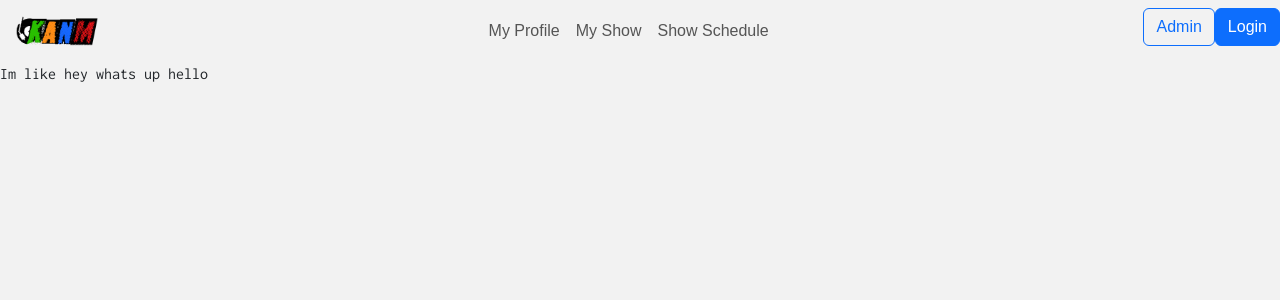
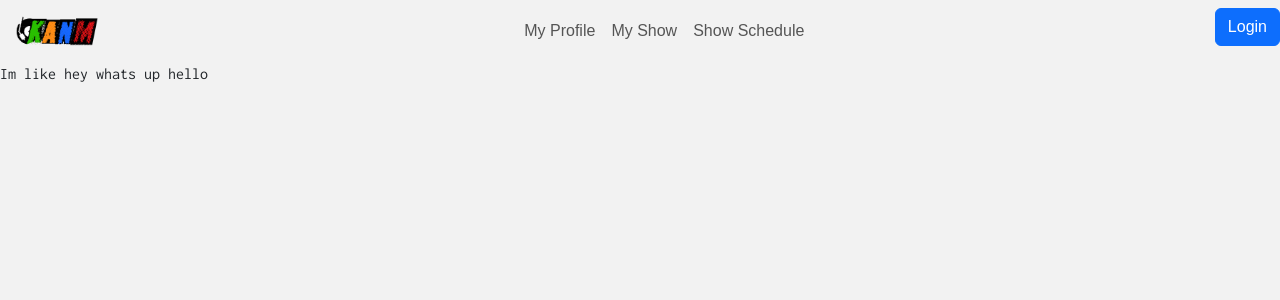
Before and after one commit to samuel-torres-code/kanm-310, a React (Vite) app in the folder react/: page / in a window 1280 px wide. Shown: the top 300 px of the page. Built offline with nearby package versions, Linux system fonts and the light colour scheme; a web font is replaced by a local one.

Commit message:
Only shows admin stuff if the user logs in is an admin

```diff
--- a/react/src/components/Header.tsx
+++ b/react/src/components/Header.tsx
@@ -10,23 +10,25 @@ import "./Header.css";
 import useAdmin from "../hooks/useAdmin";
 import useLocalStorageUserID from "../hooks/useLocalStorageUserID";
 import LoginModal from "./LoginModal";
+import useShowAdminToggle from "../hooks/useShowAdminToggle";
 
 function Header() {
 
-
+  const [showAdminToggle, setShowAdminToggle] = useShowAdminToggle();
   const [isAdmin, setIsAdmin] = useAdmin();
   const [showLoginModal, setShowLoginModal] = useState(false);
 
   const [userID, setUserID] = useLocalStorageUserID();
 
   const handleLogin = (username: string, password: string) => {
-    console.log(username,password);
     fetch(
       `http://localhost/kanm-310/react/php/getUsers.php?function=getUserData&username=${username}&password=${password}`
     )
       .then((response) => response.json())
       .then((data) => {
         setUserID(data.user_id);
+        console.log(data);
+        setShowAdminToggle(data.is_admin === "1")
       });
   };
 
@@ -75,6 +77,7 @@ function Header() {
             )}
           </Nav>
           <Nav className="ml-auto mr-2">
+            {showAdminToggle &&
             <ToggleButton
               className="mb-2"
               id="toggle-check"
@@ -90,12 +93,13 @@ function Header() {
             >
               Admin
             </ToggleButton>
+}
             {!userID && <>
             <Button className="mb-2" onClick={() => setShowLoginModal(true)}>Login</Button>
 
             </>
   }
-  {userID && <><Button variant="secondary" className="mb-2" onClick={() => setUserID(undefined)}>Logout</Button></>}
+  {userID && <><Button variant="secondary" className="mb-2" onClick={() => {setUserID(undefined); setShowAdminToggle(false); setIsAdmin(false);}}>Logout</Button></>}
   <LoginModal
               show={showLoginModal}
               onHide={() => setShowLoginModal(false)}
--- /dev/null
+++ b/react/src/hooks/useShowAdminToggle.tsx
@@ -0,0 +1,17 @@
+import { useState, useEffect } from "react";
+
+type HookReturnType = [boolean, (value: boolean) => void];
+
+const useShowAdminToggle = (): HookReturnType => {
+  const [showAdminToggle, setShowAdminToggle] = useState(
+    localStorage.getItem("showAdminToggle") === "true" || false
+  );
+
+  useEffect(() => {
+    localStorage.setItem("showAdminToggle", showAdminToggle.toString());
+  }, [showAdminToggle]);
+
+  return [showAdminToggle, setShowAdminToggle];
+};
+
+export default useShowAdminToggle;
```
